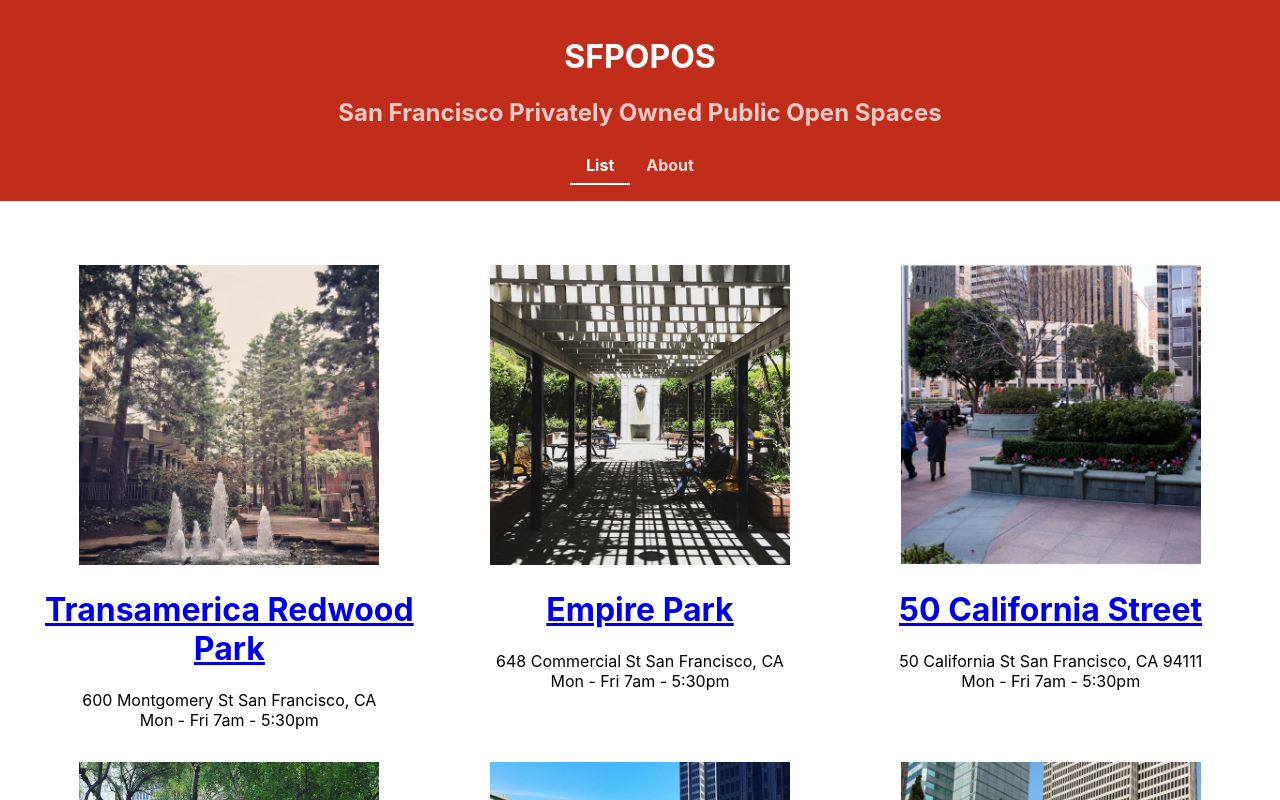
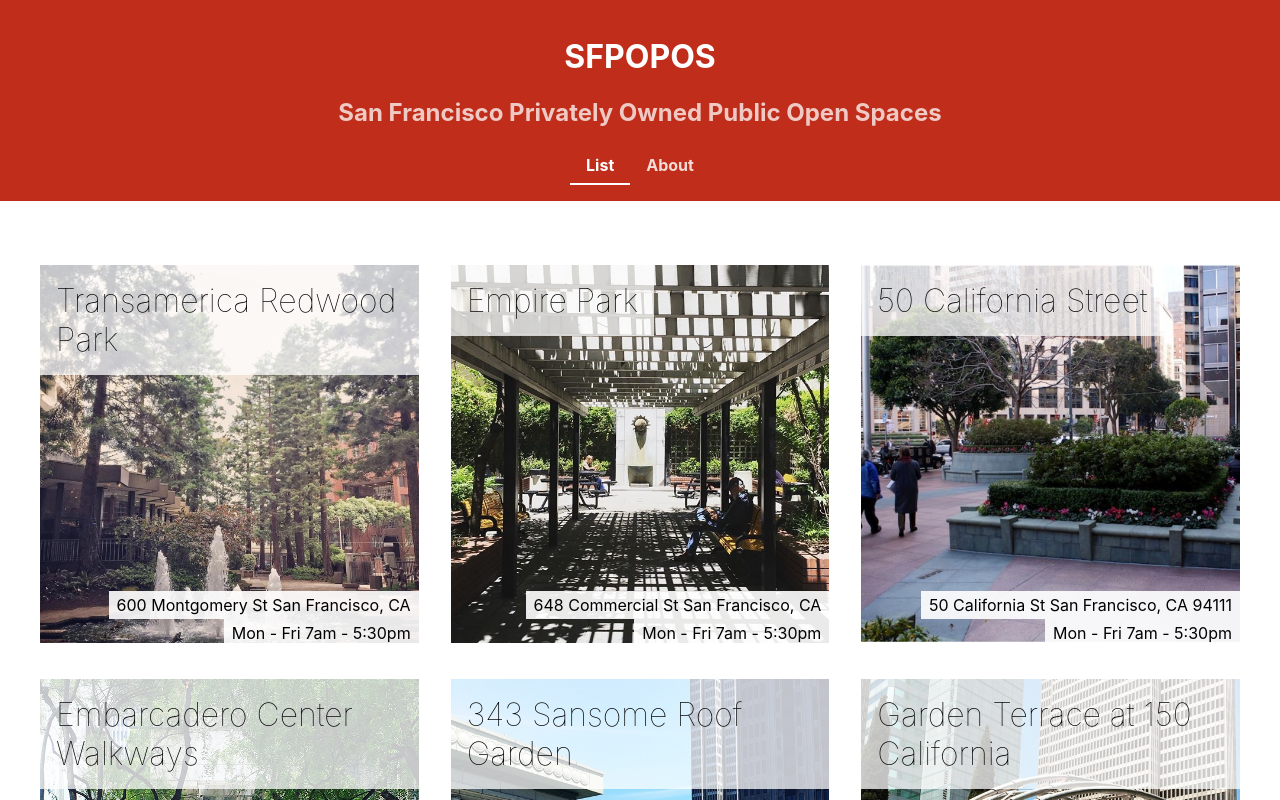
Before and after one commit to mikeygough/sf-popos, a React (Create React App) app: page / in a window 1280 px wide. Shown: the top 800 px of the page. Built offline with nearby package versions, Linux system fonts and the light colour scheme.

Commit message:
style POPOSSpace

```diff
--- a/src/components/POPOSSpace/POPOSSpace.css
+++ b/src/components/POPOSSpace/POPOSSpace.css
@@ -1,9 +1,41 @@
 .POPOSSpace {
   width: 100%;
   text-align: center;
+  position: relative;
 }
 
-.POPOSSpace > img {
+.POPOSSpace img {
   width: 100%;
   height: auto;
 }
+
+.POPOSSpace .POPOSSpace-title,
+a {
+  text-decoration: none;
+  color: #000;
+}
+
+.POPOSSpace h1 {
+  display: block;
+  position: absolute;
+  left: 0;
+  top: 0;
+  margin: 0;
+  font-weight: lighter;
+  background-color: rgba(255, 255, 255, 0.75);
+  padding: 1rem;
+  text-align: left;
+}
+
+.POPOSSpace .POPOSSpace-info {
+  position: absolute;
+  right: 0;
+  bottom: 0;
+  text-align: right;
+}
+
+.POPOSSpace .POPOSSpace-info div {
+  display: inline-block;
+  padding: 0.25em 0.5em;
+  background-color: rgba(255, 255, 255, 0.9);
+}
--- a/src/components/POPOSSpace/POPOSSpace.js
+++ b/src/components/POPOSSpace/POPOSSpace.js
@@ -14,11 +14,13 @@
           alt="50 California St."
         />
       </Link>
-      <h1>
+      <h1 className="POPOSSpace-title">
         <Link to={`/details/${id}`}>{name}</Link>
       </h1>
-      <div>{address}</div>
-      <div>{hours}</div>
+      <div className="POPOSSpace-info">
+        <div>{address}</div>
+        <div>{hours}</div>
+      </div>
     </div>
   );
 }
```
